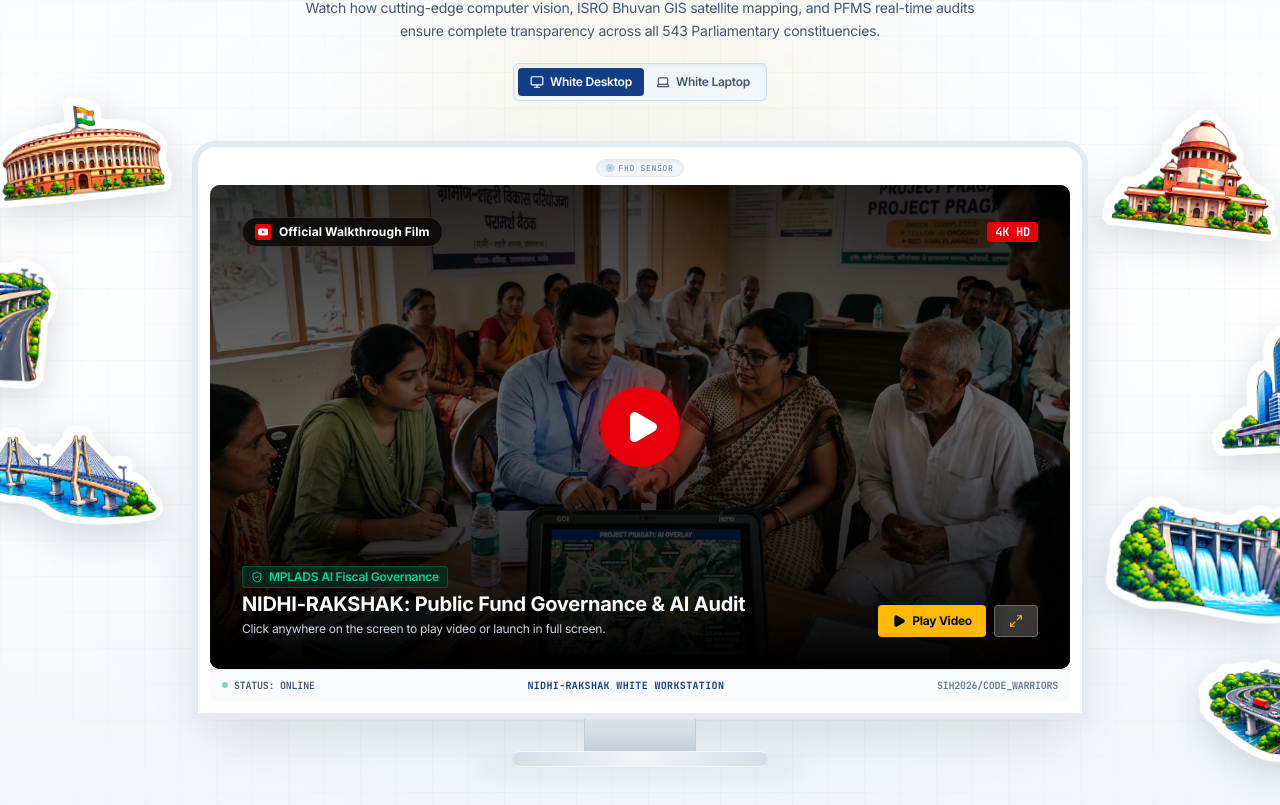
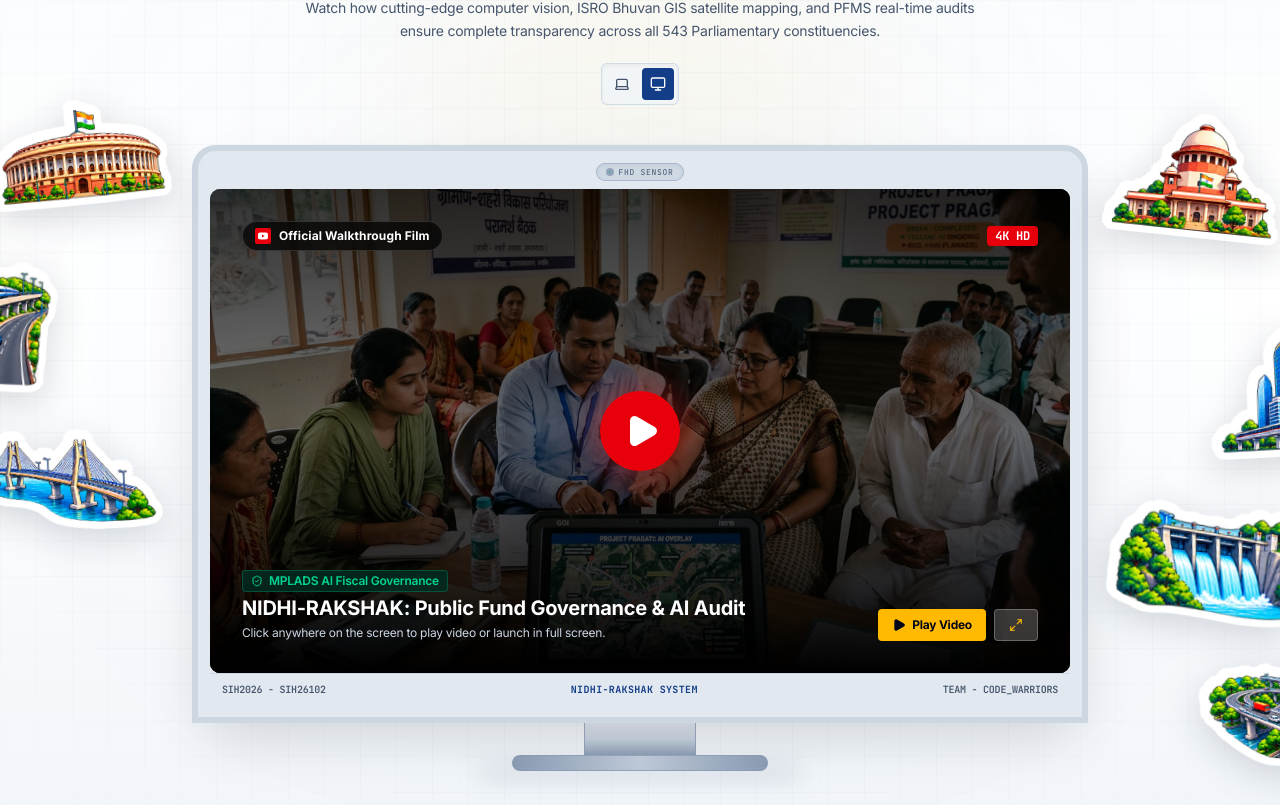
Before and after one commit to CodeByPrakash/SIH2026, a Next.js app in the folder MPLADS/: page / in a window 1280 px wide. Shown: the part 1615-2420 px from the top of the page. Built offline with nearby package versions, Linux system fonts and the light colour scheme.

Commit message:
feat: add KeyOfferingsWhatNew component for platform demonstration and video walkthrough

```diff
--- a/MPLADS/src/components/home/KeyOfferingsWhatNew.tsx
+++ b/MPLADS/src/components/home/KeyOfferingsWhatNew.tsx
@@ -235,32 +235,30 @@ export function KeyOfferingsWhatNew({ language }: KeyOfferingsWhatNewProps) {
                 : "Watch how cutting-edge computer vision, ISRO Bhuvan GIS satellite mapping, and PFMS real-time audits ensure complete transparency across all 543 Parliamentary constituencies."}
             </p>
 
-          {/* Device Mockup Toggle Switch */}
-          <div className="pt-2 flex items-center justify-center gap-2">
-            <div className="inline-flex items-center p-1 rounded-lg bg-slate-100/90 border border-slate-300/80 text-xs shadow-inner">
+            {/* Device Mockup Toggle Switch - Icons only (First Laptop, then Monitor) */}
+            <div className="pt-2 flex items-center justify-center">
+              <div className="inline-flex items-center p-1 rounded-lg bg-slate-100/90 border border-slate-300/80 shadow-inner gap-1">
+                <button
+                  type="button"
+                  onClick={() => setDeviceType("laptop")}
+                  title={language === "hi" ? "लैपटॉप व्यू" : "Laptop View"}
+                  className={`p-2 rounded-md transition cursor-pointer flex items-center justify-center ${deviceType === "laptop"
+                    ? "bg-[#133E87] text-white shadow-sm"
+                    : "text-slate-600 hover:text-slate-900 hover:bg-slate-200/60"
+                    }`}
+                >
+                  <Laptop className="w-4 h-4" />
+                </button>
                 <button
                   type="button"
                   onClick={() => setDeviceType("desktop")}
-                className={`flex items-center gap-1.5 px-3 py-1.5 rounded-md font-semibold transition cursor-pointer ${
-                  deviceType === "desktop"
+                  title={language === "hi" ? "डेस्कटॉप व्यू" : "Desktop View"}
+                  className={`p-2 rounded-md transition cursor-pointer flex items-center justify-center ${deviceType === "desktop"
                     ? "bg-[#133E87] text-white shadow-sm"
-                    : "text-slate-600 hover:text-slate-900"
+                    : "text-slate-600 hover:text-slate-900 hover:bg-slate-200/60"
                     }`}
                 >
-                <Monitor className="w-3.5 h-3.5" />
-                <span>{language === "hi" ? "व्हाइट डेस्कटॉप" : "White Desktop"}</span>
-              </button>
-              <button
-                type="button"
-                onClick={() => setDeviceType("laptop")}
-                className={`flex items-center gap-1.5 px-3 py-1.5 rounded-md font-semibold transition cursor-pointer ${
-                  deviceType === "laptop"
-                    ? "bg-[#133E87] text-white shadow-sm"
-                    : "text-slate-600 hover:text-slate-900"
-                }`}
-              >
-                <Laptop className="w-3.5 h-3.5" />
-                <span>{language === "hi" ? "व्हाइट लैपटॉप" : "White Laptop"}</span>
+                  <Monitor className="w-4 h-4" />
                 </button>
               </div>
             </div>
@@ -288,21 +286,20 @@ export function KeyOfferingsWhatNew({ language }: KeyOfferingsWhatNewProps) {
               ))}
             </div>
 
-          {/* Outer WHITE Monitor Frame Chassis */}
+            {/* Outer GRAY Monitor Frame Chassis */}
             <div
-            className={`transition-all duration-300 relative ${
-              deviceType === "desktop"
-                ? "bg-white border-[5px] sm:border-[6px] border-slate-200/90 rounded-t-2xl sm:rounded-t-3xl shadow-[0_25px_60px_-15px_rgba(0,0,0,0.14)] p-2 sm:p-3 pb-0"
-                : "bg-white border-[5px] sm:border-[6px] border-slate-200/90 rounded-t-2xl sm:rounded-t-3xl shadow-[0_25px_60px_-15px_rgba(0,0,0,0.14)] p-2 sm:p-2.5 pb-0"
+              className={`transition-all duration-300 relative ${deviceType === "desktop"
+                ? "bg-slate-200 border-[5px] sm:border-[6px] border-slate-300/90 rounded-t-2xl sm:rounded-t-3xl shadow-[0_25px_60px_-15px_rgba(0,0,0,0.16)] p-2 sm:p-3 pb-0"
+                : "bg-slate-200 border-[5px] sm:border-[6px] border-slate-300/90 rounded-t-2xl sm:rounded-t-3xl shadow-[0_25px_60px_-15px_rgba(0,0,0,0.16)] p-2 sm:p-2.5 pb-0"
                 }`}
             >
-            {/* Top Bezel Webcam Notch / Sensor Dot (White Desktop) */}
+              {/* Top Bezel Webcam Notch / Sensor Dot (Gray Desktop) */}
               <div className="flex items-center justify-center pb-2">
-              <div className="flex items-center gap-1.5 px-2.5 py-0.5 rounded-full bg-slate-100 border border-slate-200/80 shadow-inner">
-                <div className="w-1.5 h-1.5 rounded-full bg-slate-300 ring-1 ring-slate-400/50 flex items-center justify-center">
+                <div className="flex items-center gap-1.5 px-2.5 py-0.5 rounded-full bg-slate-300/80 border border-slate-400/60 shadow-inner">
+                  <div className="w-1.5 h-1.5 rounded-full bg-slate-400 ring-1 ring-slate-500/50 flex items-center justify-center">
                     <div className="w-0.5 h-0.5 rounded-full bg-emerald-500 animate-pulse" />
                   </div>
-                <span className="text-[8px] font-mono text-slate-500 uppercase tracking-widest hidden sm:inline">
+                  <span className="text-[8px] font-mono text-slate-600 uppercase tracking-widest hidden sm:inline">
                     FHD Sensor
                   </span>
                 </div>
@@ -311,8 +308,7 @@ export function KeyOfferingsWhatNew({ language }: KeyOfferingsWhatNewProps) {
               {/* Inner Monitor Display Screen (16:9 Aspect Ratio) */}
               <div
                 ref={screenContainerRef}
-              className={`w-full aspect-video bg-black relative rounded-lg sm:rounded-xl overflow-hidden shadow-inner group ${
-                isFullscreen ? "fixed inset-0 z-50 rounded-none aspect-auto w-screen h-screen" : ""
+                className={`w-full aspect-video bg-black relative rounded-lg sm:rounded-xl overflow-hidden shadow-inner group ${isFullscreen ? "fixed inset-0 z-50 rounded-none aspect-auto w-screen h-screen" : ""
                   }`}
               >
                 {isPlaying ? (
@@ -465,47 +461,46 @@ export function KeyOfferingsWhatNew({ language }: KeyOfferingsWhatNewProps) {
                 )}
               </div>
 
-            {/* Bottom Monitor Chin Bar (White Desktop) */}
-            <div className="h-7 sm:h-8 bg-slate-50 border-t border-slate-200/90 flex items-center justify-between px-3 text-[10px] text-slate-600 font-mono">
+              {/* Bottom Monitor Chin Bar (Gray Desktop) */}
+              <div className="h-7 sm:h-8 bg-slate-200 border-t border-slate-300/90 flex items-center justify-between px-3 text-[10px] text-slate-700 font-mono">
                 <div className="flex items-center gap-1.5">
-                <span className="w-1.5 h-1.5 rounded-full bg-emerald-500 animate-pulse" />
-                <span className="text-[9px] sm:text-[10px] text-slate-600 font-semibold">
-                  STATUS: {isPlaying ? "STREAMING (4K)" : "ONLINE"}
+                  <span className="text-[9px] sm:text-[10px] text-slate-600 hidden sm:inline font-semibold">
+                    SIH2026 - SIH26102
                   </span>
                 </div>
                 <span className="text-[9px] sm:text-[10px] font-bold tracking-wider text-[#133E87]">
-                NIDHI-RAKSHAK WHITE WORKSTATION
+                  NIDHI-RAKSHAK SYSTEM
                 </span>
-              <span className="text-[9px] sm:text-[10px] text-slate-500 hidden sm:inline font-semibold">
-                SIH2026/CODE_WARRIORS
+                <span className="text-[9px] sm:text-[10px] text-slate-600 hidden sm:inline font-semibold">
+                  TEAM - CODE_WARRIORS
                 </span>
               </div>
             </div>
 
-          {/* Device Base: White Metallic Desktop Stand OR White Laptop Deck */}
+            {/* Device Base: Gray Metallic Desktop Stand OR Gray Laptop Deck */}
             {deviceType === "desktop" ? (
-            /* White Desktop Metallic Stand */
+              /* Gray Desktop Metallic Stand */
               <div className="w-full flex flex-col items-center">
                 {/* Stand Neck */}
-              <div className="w-20 sm:w-28 h-6 sm:h-8 bg-gradient-to-b from-slate-100 via-slate-200 to-slate-300 shadow-xs border-x border-slate-300/80" />
+                <div className="w-20 sm:w-28 h-6 sm:h-8 bg-gradient-to-b from-slate-200 via-slate-300 to-slate-400 shadow-xs border-x border-slate-400/80" />
 
                 {/* Stand Base Plate */}
-              <div className="w-44 sm:w-64 h-3 sm:h-4 bg-gradient-to-r from-slate-200 via-white to-slate-200 rounded-full shadow-md border-t border-white border-b border-slate-300/60" />
+                <div className="w-44 sm:w-64 h-3 sm:h-4 bg-gradient-to-r from-slate-400 via-slate-300 to-slate-400 rounded-full shadow-md border-t border-slate-200 border-b border-slate-400/80" />
 
                 {/* Ambient Desk Contact Shadow */}
-              <div className="w-60 sm:w-80 h-3 bg-slate-400/25 blur-md rounded-full -mt-1 pointer-events-none" />
+                <div className="w-60 sm:w-80 h-3 bg-slate-500/25 blur-md rounded-full -mt-1 pointer-events-none" />
               </div>
             ) : (
-            /* White Laptop Bottom Deck & Keyboard Base */
+              /* Gray Laptop Bottom Deck & Keyboard Base */
               <div className="w-full flex flex-col items-center">
-              {/* Laptop Unibody White/Silver Base Deck */}
-              <div className="w-[104%] -mx-[2%] h-4 sm:h-5 bg-gradient-to-b from-white via-slate-100 to-slate-200 rounded-b-xl border-t border-white border-b border-slate-300/60 shadow-lg flex items-center justify-center relative">
+                {/* Laptop Unibody Gray Base Deck */}
+                <div className="w-[104%] -mx-[2%] h-4 sm:h-5 bg-gradient-to-b from-slate-200 via-slate-300 to-slate-400 rounded-b-xl border-t border-slate-300 border-b border-slate-400/80 shadow-lg flex items-center justify-center relative">
                   {/* Thumb Groove / Notch for opening lid */}
-                <div className="w-16 sm:w-20 h-1.5 bg-slate-300 rounded-b-md shadow-inner" />
+                  <div className="w-16 sm:w-20 h-1.5 bg-slate-400/80 rounded-b-md shadow-inner" />
                 </div>
 
                 {/* Ambient Contact Shadow */}
-              <div className="w-[108%] h-4 bg-slate-400/25 blur-md rounded-full -mt-1 pointer-events-none" />
+                <div className="w-[108%] h-4 bg-slate-500/25 blur-md rounded-full -mt-1 pointer-events-none" />
               </div>
             )}
           </div>
```
Lines whose indentation alone changed are shown as unchanged.
